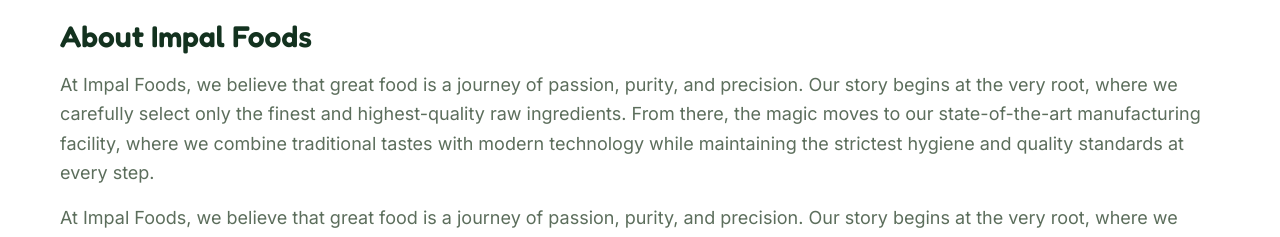
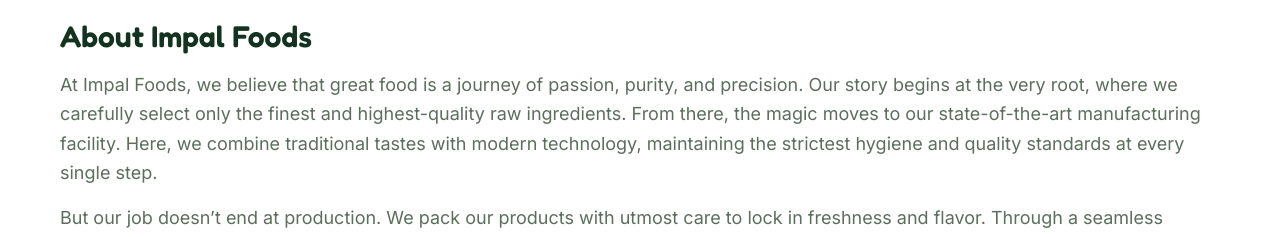
Before and after one commit to AlphaZ-23/impal-foods, a React (Vite) app in the folder client/: page /about in a window 1280 px wide. Shown: the part 407-644 px from the top of the page. Built offline with nearby package versions, Linux system fonts and the light colour scheme; no server answers.

Commit message:
Update About.jsx

```diff
--- a/client/src/pages/About.jsx
+++ b/client/src/pages/About.jsx
@@ -42,11 +42,10 @@
 
           <p className="text-brand-ink-light leading-relaxed text-lg">
             {content?.aboutStory ||
-              'At Impal Foods, we believe that great food is a journey of passion, purity, and precision. Our story begins at the very root, where we carefully select only the finest and highest-quality raw ingredients. From there, the magic moves to our state-of-the-art manufacturing facility, where we combine traditional tastes with modern technology while maintaining the strictest hygiene and quality standards at every step.'}
+              'At Impal Foods, we believe that great food is a journey of passion, purity, and precision. Our story begins at the very root, where we carefully select only the finest and highest-quality raw ingredients. From there, the magic moves to our state-of-the-art manufacturing facility. Here, we combine traditional tastes with modern technology, maintaining the strictest hygiene and quality standards at every single step.'}
           </p>
 
           <p className="text-brand-ink-light leading-relaxed text-lg mt-4">
-            At Impal Foods, we believe that great food is a journey of passion, purity, and precision. Our story begins at the very root, where we carefully select only the finest and highest-quality raw ingredients. From there, the magic moves to our state-of-the-art manufacturing facility. Here, we combine traditional tastes with modern technology, maintaining the strictest hygiene and quality standards at every single step.
             But our job doesn’t end at production. We pack our products with utmost care to lock in freshness and flavor. Through a seamless supply chain and trusted delivery network, we ensure that our products travel safely from our factory floor straight to your local stores and doorstep. From our hands to your heart, Impal Foods is dedicated to delivering freshness, trust, and happiness in every bite.
           </p>
         </div>
```
